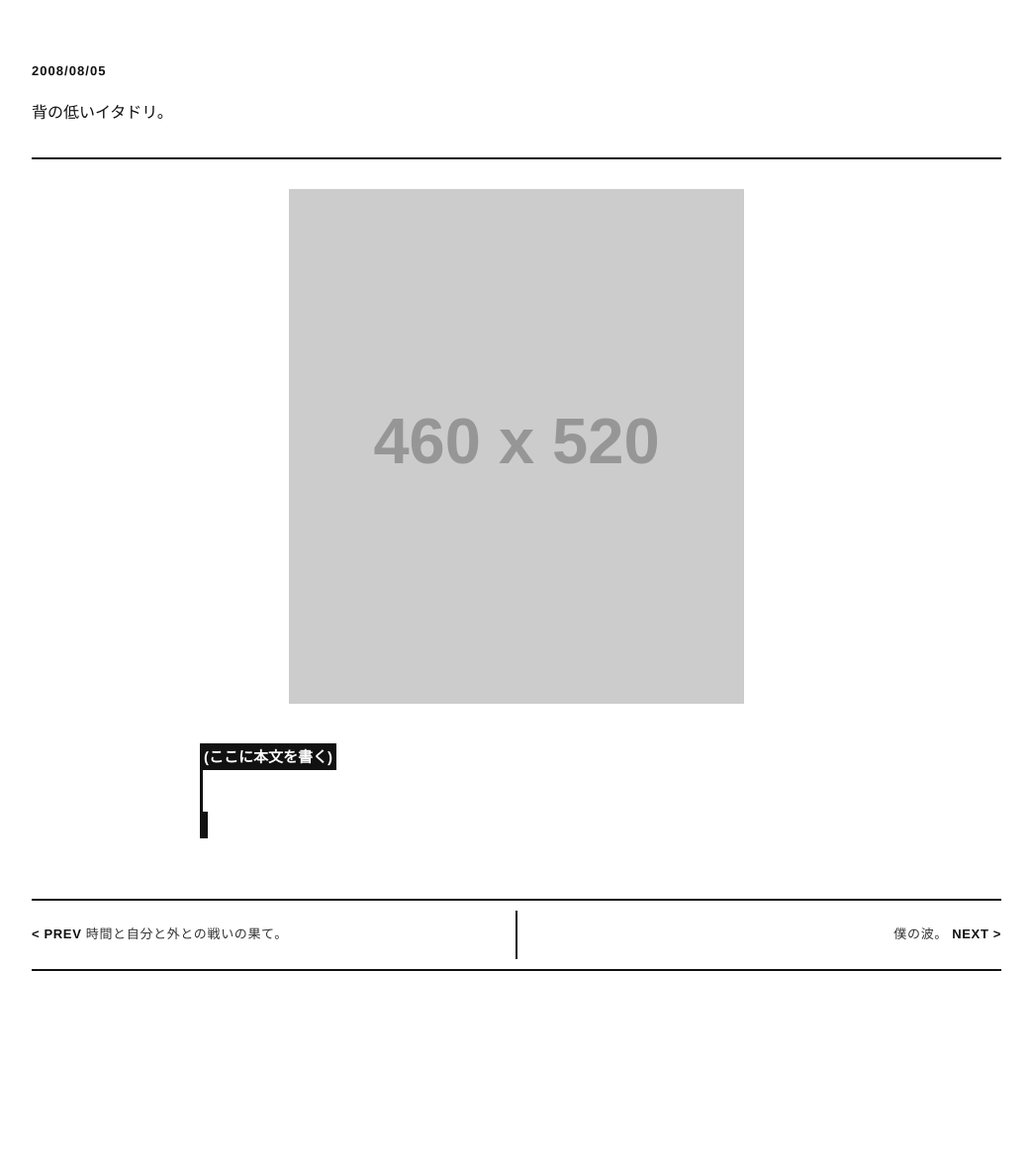
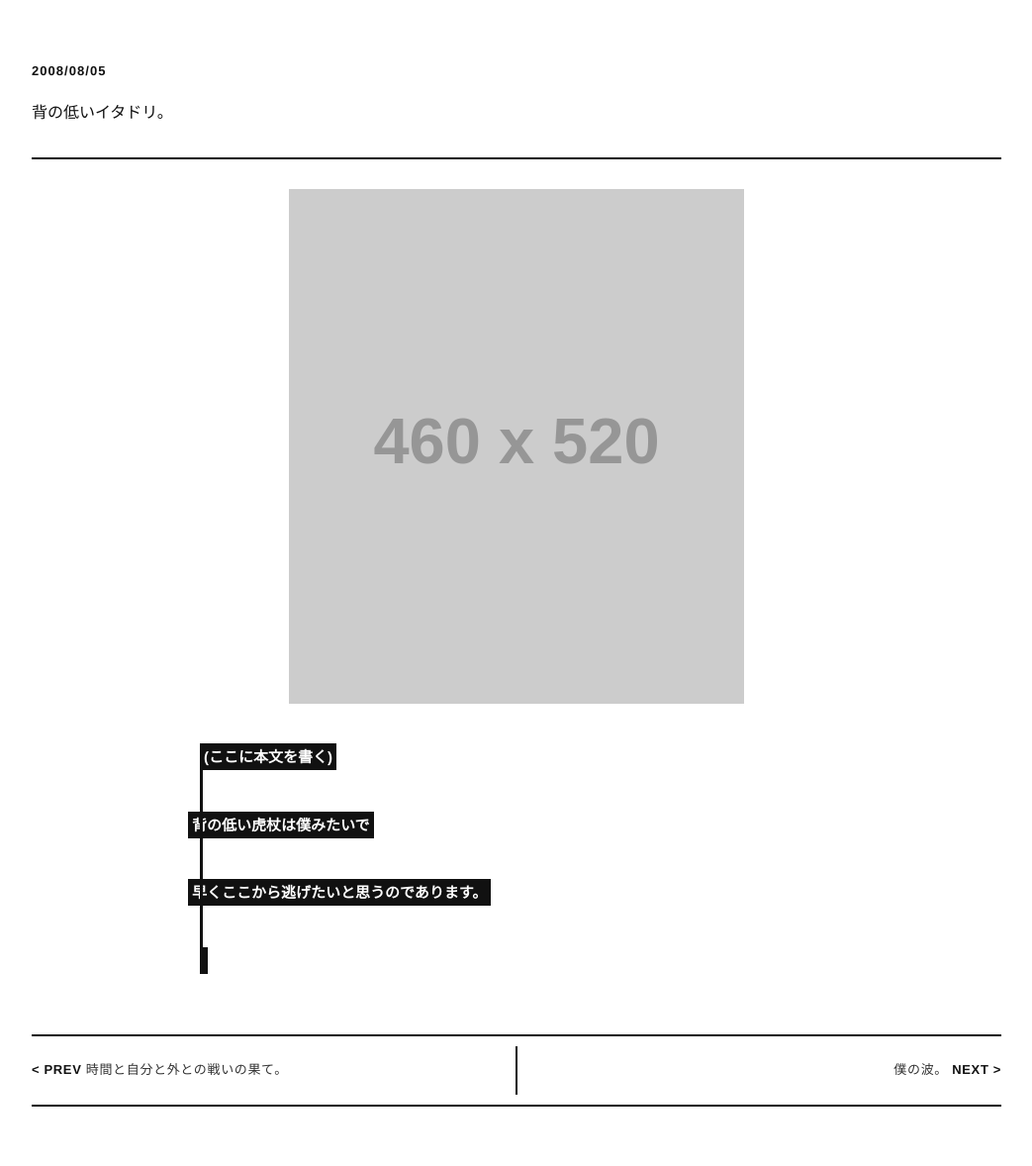
Before and after one commit to satoi/satoi.github.io, a Jekyll site: the page built from _posts/2008-08-05-itadori.md, in a window 1280 px wide. Shown: the whole page at 99% size, without its empty margins (118-1161 px from the left). Built offline with Jekyll 4.4.1, drawn with Linux system fonts in a browser that asks for light colours; before the commit the page ends 1041 px from its top, so only the background shows below that.

Commit message:
Update content in 2008-08-05-itadori.md
Added additional text to the content of the post.

```diff
--- a/_posts/2008-08-05-itadori.md
+++ b/_posts/2008-08-05-itadori.md
@@ -7,3 +7,7 @@ thumb: "https://placehold.co/220x220/f5f5f5/3355cc?text=+"
 ---
 
 (ここに本文を書く)
+
+背の低い虎杖は僕みたいで
+
+早くここから逃げたいと思うのであります。
```
